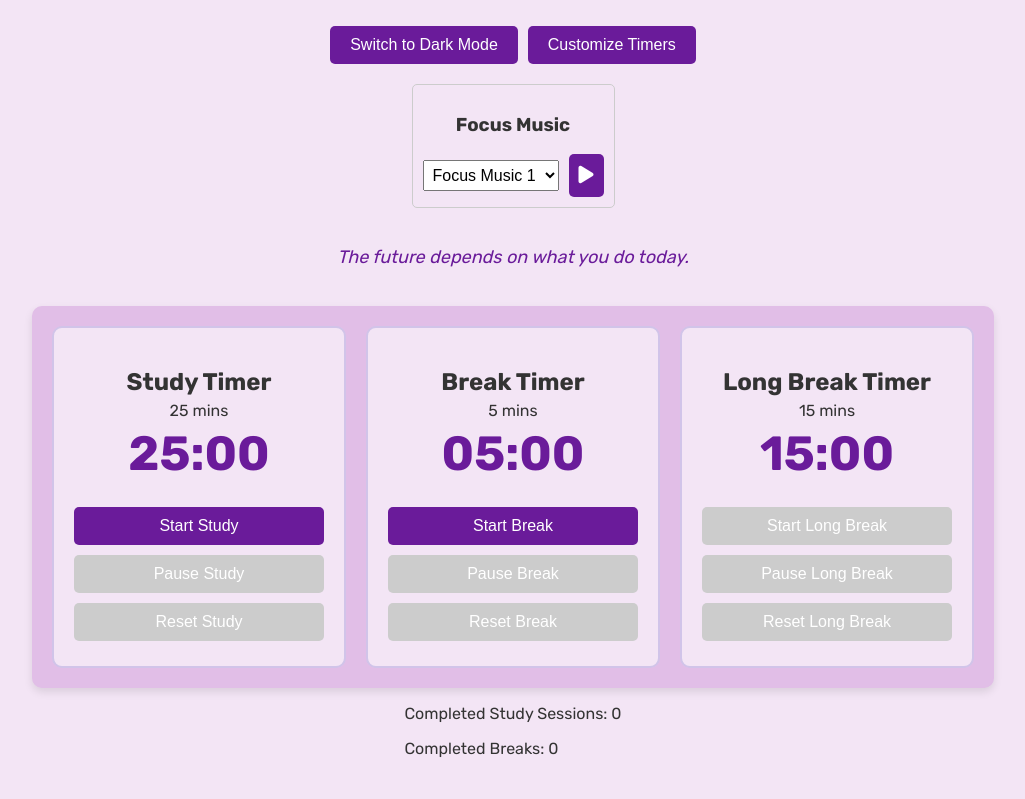
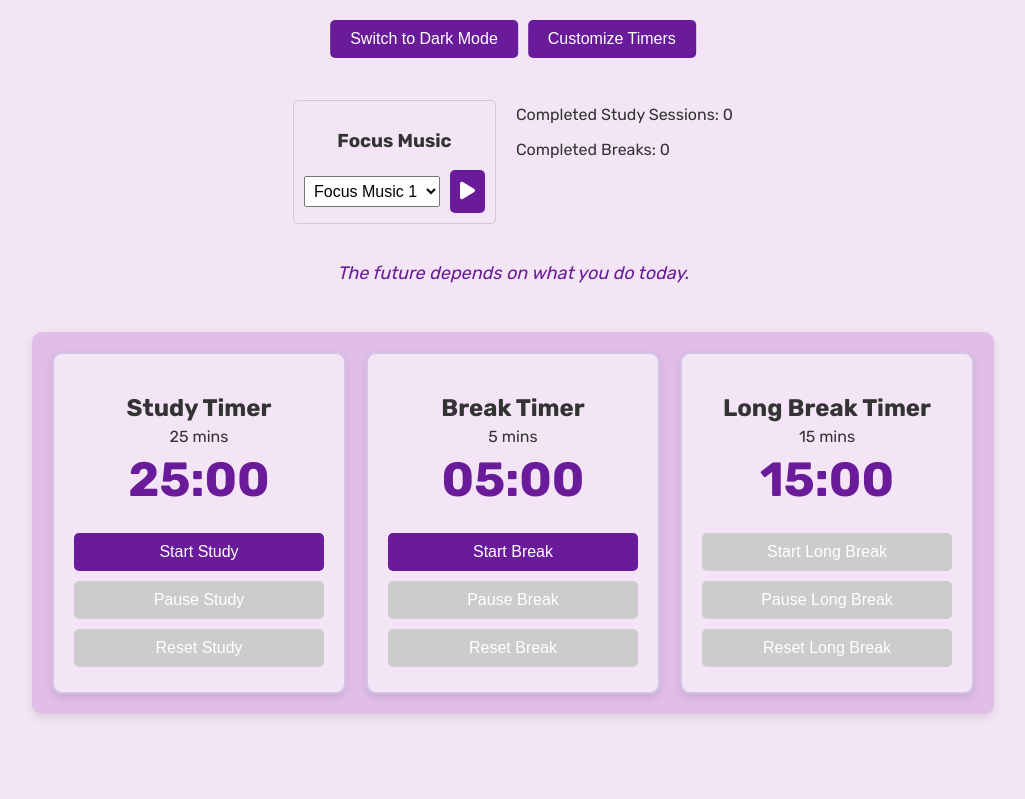
Before and after one commit to danielhizar/copilot_study_timer_pomodoro, a Flask app: page / in a window 1280 px wide. Shown: the whole page, without its empty margins (127-1152 px from the left). Run offline with Flask 3, Linux system fonts and the light colour scheme.

Commit message:
added visual time indication by filling the timers with green overlap and some aesthetic changes

```diff
--- a/static/script.js
+++ b/static/script.js
@@ -15,6 +15,20 @@ let studyCount = 0;
 let breakCount = 0;
 let audioPlayer = document.getElementById('focusMusic');
 let isPlaying = false;
+let studyInterval, breakInterval, longBreakInterval;
+
+function updateProgressBar(progressBarId, duration, timeRemaining) {
+    const progressBar = document.getElementById(progressBarId);
+    const progress = ((duration - timeRemaining) / duration) * 100;
+    progressBar.style.width = progress + '%';
+}
+
+function resetAllProgressBars() {
+    const progressBars = document.querySelectorAll('.progress-bar');
+    progressBars.forEach(bar => {
+        bar.style.width = '0%';
+    });
+}
 
 function toggleMusic() {
     const button = document.getElementById('toggleMusicButton');
@@ -96,6 +110,7 @@ function customizeTimers(event) {
 }
 
 function startStudyTimer() {
+    resetAllProgressBars();
     if (!isStudyRunning) {
         resetBreakTimer(); // Reset break timer when study timer starts
         if (studyCount >= sessionsBeforeLongBreak && studyCount % sessionsBeforeLongBreak === 0) {
@@ -122,10 +137,12 @@ function updateStudyTimer() {
         document.getElementById('pauseStudyButton').disabled = true;
         document.getElementById('resetStudyButton').disabled = true;
         if (studyCount >= sessionsBeforeLongBreak && studyCount % sessionsBeforeLongBreak === 0) {
-            startLongBreakTimer();
+            document.getElementById('startLongBreakButton').disabled = false;
+
         }
     } else {
         studyTimeLeft--;
+        updateProgressBar('studyProgressBar', (studyDuration * 60), studyTimeLeft);
         document.getElementById('studyTime').innerText = formatTime(studyTimeLeft);
     }
 }
@@ -150,6 +167,7 @@ function resetStudyTimer() {
 }
 
 function startBreakTimer() {
+    resetAllProgressBars();
     if (!isBreakRunning) {
         resetStudyTimer(); // Reset study timer when break timer starts
         resetLongBreakTimer(); // Reset long break timer when break timer starts
@@ -175,6 +193,7 @@ function updateBreakTimer() {
         document.getElementById('resetBreakButton').disabled = true;
     } else {
         breakTimeLeft--;
+        updateProgressBar('breakProgressBar', (breakDuration * 60), breakTimeLeft);
         document.getElementById('breakTime').innerText = formatTime(breakTimeLeft);
     }
 }
@@ -199,6 +218,7 @@ function resetBreakTimer() {
 }
 
 function startLongBreakTimer() {
+    resetAllProgressBars();
     if (!isLongBreakRunning) {
         resetStudyTimer(); // Reset study timer when long break timer starts
         resetBreakTimer(); // Reset break timer when long break timer starts
@@ -222,6 +242,7 @@ function updateLongBreakTimer() {
         document.getElementById('resetLongBreakButton').disabled = true;
     } else {
         longBreakTimeLeft--;
+        updateProgressBar('longBreakProgressBar', (longBreakDuration * 60), longBreakTimeLeft);
         document.getElementById('longBreakTime').innerText = formatTime(longBreakTimeLeft);
     }
 }
--- a/static/style.css
+++ b/static/style.css
@@ -7,7 +7,7 @@ body {
     display: flex;
     flex-direction: column;
     align-items: center;
-    justify-content: center;
+    justify-content: flex-start;
     height: 100vh;
 }
 
@@ -25,6 +25,7 @@ body.dark-mode {
     flex-direction: row; /* Stack timers horizontally */
     justify-content: center;
     gap: 20px; /* Add space between timers */
+    margin-top: 10px; /* Add space to avoid overlap with fixed buttons */
 }
 
 body.dark-mode .container {
@@ -35,6 +36,12 @@ body.dark-mode .container {
     display: flex;
     gap: 10px; /* Add space between buttons */
     margin-bottom: 20px; /* Add space below the button container */
+    position: absolute; /* Fix the position at the top */
+    top: 20px; /* Add some space from the top */
+    left: 50%;
+    transform: translateX(-50%); /* Center the buttons horizontally */
+    z-index: 1000; /* Ensure the buttons are above other content */
+    align-items: center;
 }
 
 button {
@@ -61,6 +68,7 @@ body.dark-mode button:hover {
 .timer {
     text-align: center;
     padding: 20px;
+    position: relative;
     background-color: #f3e5f5; /* Light purple background for each timer */
     border: 2px solid #d1c4e9; /* Light purple border */
     border-radius: 10px;
@@ -68,6 +76,8 @@ body.dark-mode button:hover {
     display: flex;
     flex-direction: column;
     align-items: center;
+    box-shadow: 0 4px 8px rgba(0, 0, 0, 0.1);
+    overflow: hidden;
 }
 
 body.dark-mode .timer {
@@ -201,7 +211,16 @@ button[type="submit"]:hover {
     background-color: #45a049;
 }
 
+.music-session-container {
+    display: flex;
+    gap: 20px; /* Add space between music container and session counts */
+    margin-top: 20px; /* Add space to avoid overlap with fixed buttons */
+    align-items: center;
+}
+
+
 .music-container {
+    margin-top: 80px; /* Add space to avoid overlap with fixed buttons */
     margin-bottom: 20px; /* Add space below the music container */
     padding: 10px;
     border: 1px solid #ccc; /* Thin border */
@@ -229,3 +248,19 @@ audio#focusMusic {
     padding: 5px;
     font-size: 16px;
 }
+
+.progress-bar {
+    position: absolute;
+    top: 0;
+    left: 0;
+    height: 100%;
+    width: 0;
+    background-color: rgba(0, 128, 0, 0.3); /* Semi-transparent green */
+    z-index: 0;  /* Place behind the timer content */
+    pointer-events: none; /* Allow clicks to pass through */
+}
+
+body.dark-mode .progress-bar {
+    background-color: rgba(0, 128, 0, 0.5); /* Dark mode progress bar color */
+    pointer-events: none; /* Allow clicks to pass through */
+}
--- a/templates/index.html
+++ b/templates/index.html
@@ -13,18 +13,24 @@
         <button id="modeToggle" onclick="toggleMode()">Switch to Dark Mode</button>
         <button onclick="openCustomizePopup()">Customize Timers</button>
     </div>
+    <div class="music-session-container">
         <div class="music-container">
             <h3>Focus Music</h3>
             <audio id="focusMusic" src="{{ url_for('static', filename='audio/focusmusic1.mp3') }}"></audio>
             <div class="music-controls">
                 <select id="musicOptions" onchange="changeMusic(this.value)">
-                <option value="static/audio/focusmusic1.mp3">Focus Music 1</option>
-                <option value="static/audio/focusmusic2.mp3">Focus Music 2</option>
-                <option value="static/audio/focusmusic3.mp3">Focus Music 3</option>
-                <option value="static/audio/focusmusic4.mp3">Focus Music 4</option>
-                <option value="static/audio/focusmusic5.mp3">Focus Music 5</option>
+                    <option value="audio/focusmusic1.mp3">Focus Music 1</option>
+                    <option value="audio/focusmusic2.mp3">Focus Music 2</option>
+                    <option value="audio/focusmusic3.mp3">Focus Music 3</option>
+                    <option value="audio/focusmusic4.mp3">Focus Music 4</option>
+                    <option value="audio/focusmusic5.mp3">Focus Music 5</option>
                 </select>
                 <button id="toggleMusicButton" onclick="toggleMusic()"><i class="fas fa-play"></i></button>
+            </div>
+        </div>
+        <div class="session-counts">
+            <p>Completed Study Sessions: <span id="studyCount">0</span></p>
+            <p>Completed Breaks: <span id="breakCount">0</span></p>
         </div>
     </div>
     <div class="quote-container">
@@ -32,6 +38,7 @@
     </div>
     <div class="container">
         <div class="timer">
+            <div class="progress-bar" id="studyProgressBar"></div>
             <h2>Study Timer</h2>
             <p id="studyDuration">25 mins</p>
             <h3 id="studyTime">25:00</h3>
@@ -40,6 +47,7 @@
             <button id="resetStudyButton" onclick="resetStudyTimer()" disabled>Reset Study</button>
         </div>
         <div class="timer">
+            <div class="progress-bar" id="breakProgressBar"></div>
             <h2>Break Timer</h2>
             <p id="breakDuration">5 mins</p>
             <h3 id="breakTime">05:00</h3>
@@ -48,6 +56,7 @@
             <button id="resetBreakButton" onclick="resetBreakTimer()" disabled>Reset Break</button>
         </div>
         <div class="timer">
+            <div class="progress-bar" id="longBreakProgressBar"></div>
             <h2>Long Break Timer</h2>
             <p id="longBreakDuration">15 mins</p>
             <h3 id="longBreakTime">15:00</h3>
```
Also changed, not shown: other parts of templates/index.html (+0 -4 lines), images.jpeg (added). Lines whose indentation alone changed are shown as unchanged.
